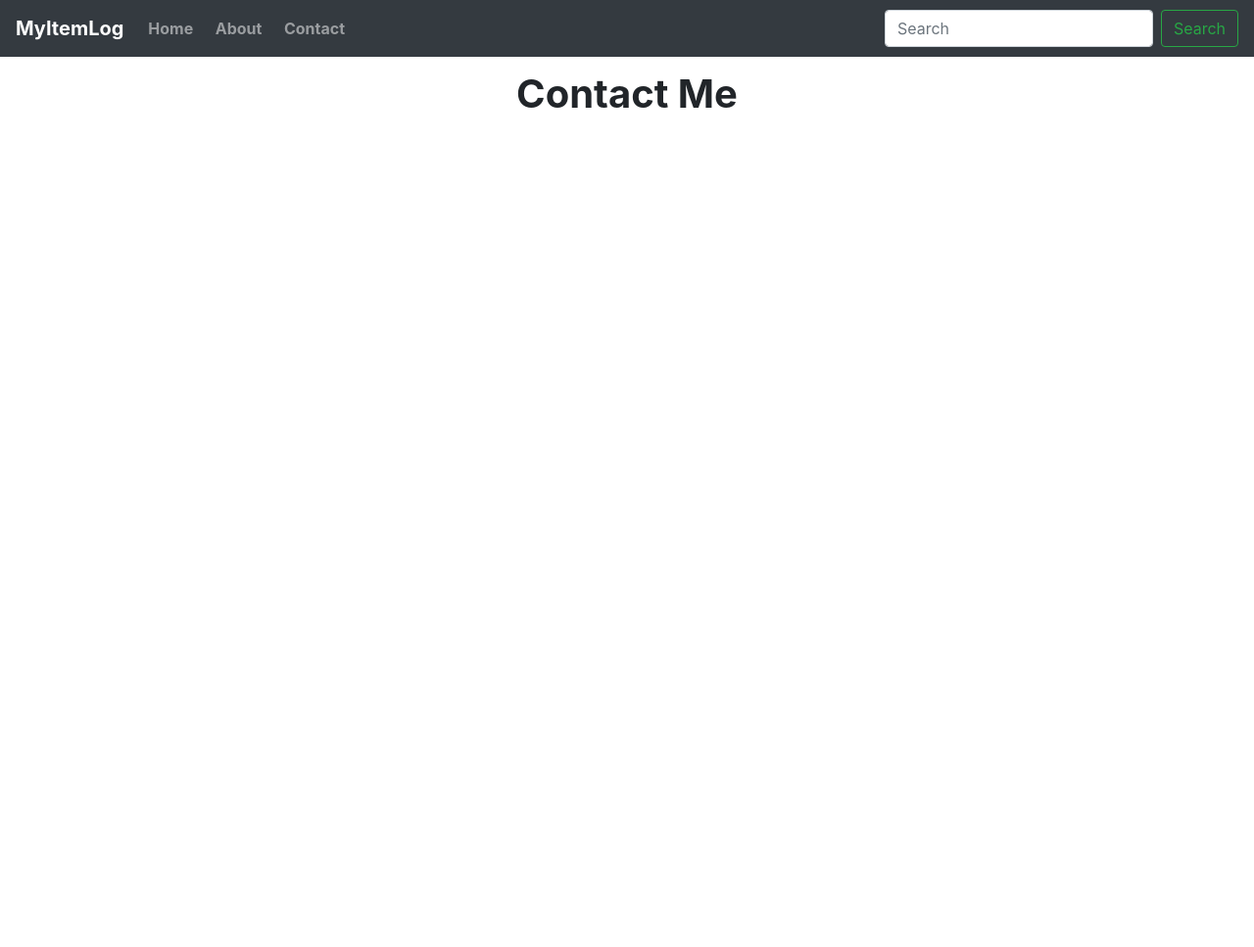
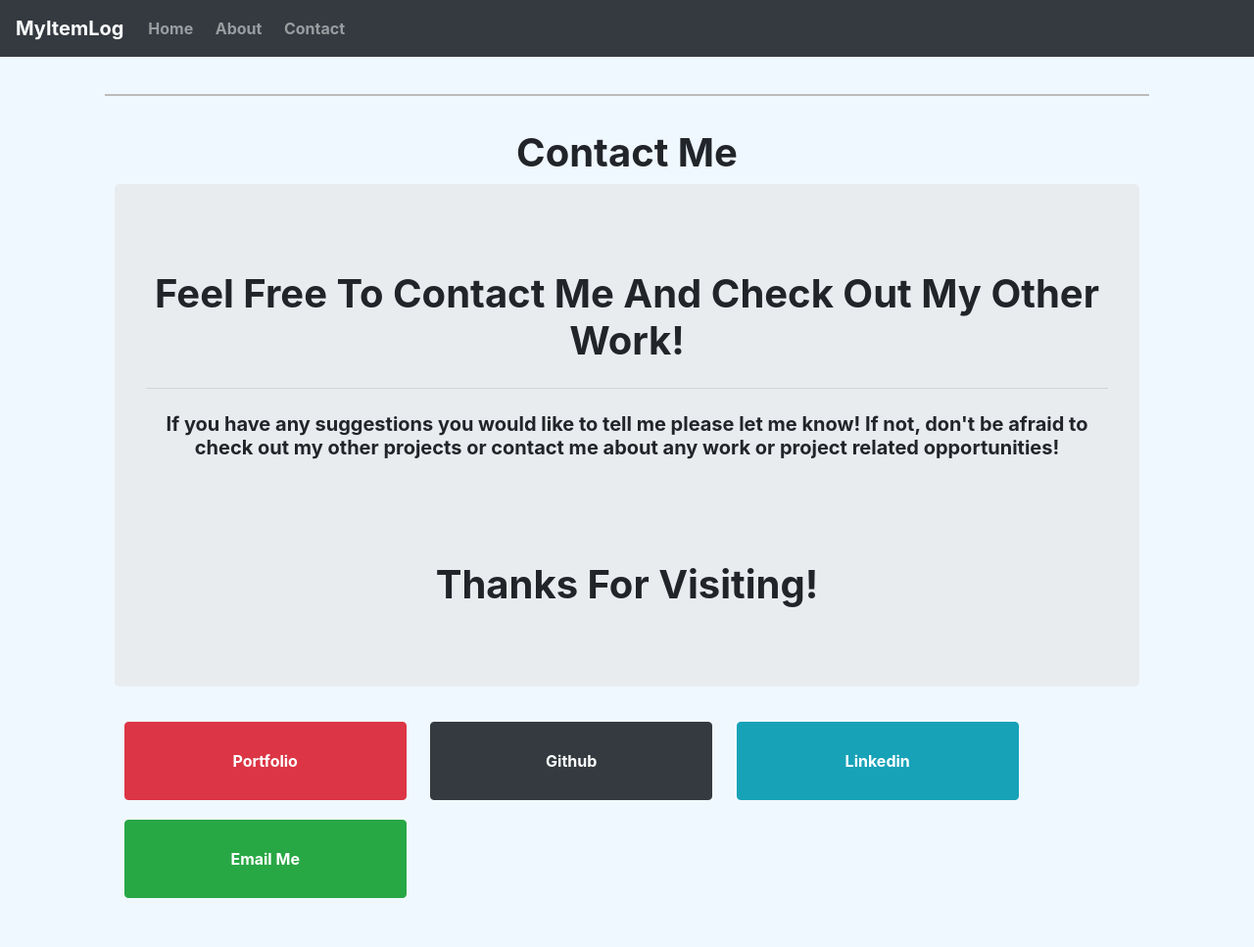
Before and after one commit to erick576/MyItemLog, a Django app: page /contact/ in a window 1280 px wide. Shown: the whole page at 98% size. Before the commit the page ends 110 px from the top, so only its background shows below. Run offline with Django 3.2, Linux system fonts and the light colour scheme; some libraries are stand-ins or nearby versions.

Commit message:
Completed Contact Page

```diff
--- a/src/MyItemLog/settings.py
+++ b/src/MyItemLog/settings.py
@@ -117,3 +117,7 @@ USE_TZ = True
 # https://docs.djangoproject.com/en/2.1/howto/static-files/
 
 STATIC_URL = '/static/'
+
+STATICFILES_DIRS = (
+    os.path.join(BASE_DIR, 'assets'),
+)
--- a/src/MyItemLog/urls.py
+++ b/src/MyItemLog/urls.py
@@ -16,6 +16,7 @@ Including another URLconf
 from django.contrib import admin
 from django.urls import path
 from src.pages import views
+from django.contrib.staticfiles.urls import staticfiles_urlpatterns
 from django.conf.urls import url
 from django.conf import settings
 from django.views.static import serve
@@ -28,6 +29,8 @@ urlpatterns = [
     path('add-item/', views.add_item_view),
 ]
 
+urlpatterns+= staticfiles_urlpatterns()
+
 """
 if settings.DEBUG:
     urlpatterns += [
--- /dev/null
+++ b/src/assets/styles.css
@@ -0,0 +1,73 @@
+.hover {
+    color: black;
+    background-color: #white;
+    border: 1px solid transparent;
+    display: inline-block;
+    line-height: 1.5;
+    border-radius: .25rem;
+    transition: color .15s ease-in-out,background-color .15s ease-in-out,border-color .15s ease-in-out,box-shadow .15s ease-in-out;
+    }
+
+.hover:hover {
+    background-color: #aebac2;
+    color: white;
+    }
+
+.hover:active {
+    background-color: #1b3a4f;
+    }
+
+#myBtn {
+    display: none;
+    position: fixed;
+    bottom: 20px;
+    right: 30px;
+    z-index: 99;
+    font-size: 18px;
+    border: none;
+    outline: none;
+    color: white;
+    cursor: pointer;
+    padding: 15px;
+    border-radius: 4px;
+    background-color: black;
+    display: inline-block;
+    line-height: 1.5;
+    transition: color .15s ease-in-out,background-color .15s ease-in-out,border-color .15s ease-in-out,box-shadow .15s ease-in-out;
+    border-radius: 50%;
+    }
+
+
+#myBtn:hover {
+    background-color: #aebac2;
+    }
+
+.grid {
+    display: gird;
+    width: 1500px;
+    justify-items: center;
+    justify-content: center;
+    align-items: center;
+    border-top: 2px solid #bbb;
+    padding: 10px;
+    position: relative;
+    grid-gap: 10px;
+    margin: auto;
+    }
+
+.B {
+    height: 400px;
+    }
+
+.card {
+    display:inline-block;
+    margin: 10px;
+    width: 50px;
+    height: 80px;
+    position:relative;
+    top:-30px;
+    }
+
+body {
+    background-color: #F0F8FF;
+    }
--- a/src/templates/base.html
+++ b/src/templates/base.html
@@ -11,62 +11,69 @@
     <script src="https://ajax.googleapis.com/ajax/libs/jquery/3.4.1/jquery.min.js"></script>
     <script src="https://cdnjs.cloudflare.com/ajax/libs/popper.js/1.16.0/umd/popper.min.js"></script>
     <script src="https://maxcdn.bootstrapcdn.com/bootstrap/4.4.1/js/bootstrap.min.js"></script>
+    {% load static from staticfiles %}
+    <link rel="stylesheet" href="{% static 'styles.css' %}">
+    <style>
 
-    <style>
-        .hover {
-            color: black;
-	        background-color: #white;
-	        border: 1px solid transparent;
-	        display: inline-block;
-	        line-height: 1.5;
-            border-radius: .25rem;
-            transition: color .15s ease-in-out,background-color .15s ease-in-out,border-color .15s ease-in-out,box-shadow .15s ease-in-out;
-            }
-
-        .hover:hover {
-  	        background-color: #aebac2;
-            }
-
-        .hover:active {
-  	        background-color: #1b3a4f;
-            }
     </style>
 
     {% block title %}
-    replace
+
     {% endblock %}
 
     </head>
     <body>
         <header id="header"></header>
+        <button onclick="topFunction()" id="myBtn" title="Go to top">Top</button>
+        <script>
+        //Get the button
+        var mybutton = document.getElementById("myBtn");
+
+        // When the user scrolls down 20px from the top of the document, show the button
+        window.onscroll = function() {scrollFunction()};
+
+        function scrollFunction() {
+        if (document.body.scrollTop > 20 || document.documentElement.scrollTop > 20) {
+            mybutton.style.display = "block";
+        } else {
+            mybutton.style.display = "none";
+            }
+        }
+
+        // When the user clicks on the button, scroll to the top of the document
+        function topFunction() {
+            document.body.scrollTop = 0;
+            document.documentElement.scrollTop = 0;
+        }
+        </script>
+
         <nav class="navbar navbar-expand-lg navbar-dark bg-dark navbar fixed-top">
             <button class="navbar-toggler" type="button" data-toggle="collapse" data-target="#navbarNav" aria-controls="navbarNav" aria-expanded="false" aria-label="Toggle navigation">
                 <span class="navbar-toggler-icon"></span>
             </button>
-  <a class="navbar-brand" href="http://127.0.0.1:8000/#"><b>MyItemLog</b></a>
+            <a class="navbar-brand" href="#"><b>MyItemLog</b></a>
 
             <div class="collapse navbar-collapse" id="navbarNav">
                 <ul class="navbar-nav mr-auto mt-2 mt-lg-0">
                     <li class="nav-item hover">
-          <a class="nav-link" href="#header" style=""><b> Home </b></a>
+                        <center><a class="nav-link" href="http://127.0.0.1:8000/#" style=""><b> Home </b></a></center>
                     </li>
         &nbsp;
                     <li class="nav-item hover">
-          <a class="nav-link" href="http://127.0.0.1:8000/about/#"><b> About </b></a>
+                        <center><a class="nav-link" href="http://127.0.0.1:8000/about/#"><b> About </b></a></center>
                     </li>
             &nbsp;
                     <li class="nav-item hover">
-          <a class="nav-link" href="http://127.0.0.1:8000/contact/#"><b> Contact </b></a>
+                        <center><a class="nav-link" href="http://127.0.0.1:8000/contact/#"><b> Contact </b></a></center>
                     </li>
                 </ul>
-    <form class="form-inline my-2 my-lg-0">
-      <input class="form-control mr-sm-2" type="search" placeholder="Search" aria-label="Search">
-      <button class="btn btn-outline-success my-2 my-sm-0" type="submit">Search</button>
-    </form>
+    {% block search %}
+
+    {% endblock %}
             </div>
         </nav>
     {% block content %}
-    replace
+
     {% endblock %}
     </body>
 </html>
--- a/src/templates/contact.html
+++ b/src/templates/contact.html
@@ -1,12 +1,53 @@
 {% extends 'base.html' %}
 
 {% block title %}
-    <title>Contact Page</title>
+    <title>Contact page</title>
 {% endblock %}
 
 {% block content %}
+<br>
+<br>
+<br>
+<br>
+<div class="grid col-6 col-sm-6 col-md-8 col-lg-8 col-xl-10">
+    <div class="A">
+            <br>
+        <center><h1><b>Contact Me</b></h1></b></center>
+    </div>
+    <div class="jumbotron">
+            <br>
+                <h1 class="display-5 center-text"><center><b>Feel Free To Contact Me And Check Out My Other Work!</b></center></h1>
+                <hr class="my-4">
+                </p>
+        <p class = "card-text"><h5><center><b>If you have any suggestions you would like to tell me please let me know! If not, don't be afraid to check out my other projects or contact me about any work or project related opportunities!</b></center></h5></p>
+                <br>
+                <br>
+                <br>
+                <p class = "card-text"><h1 ><center><b>Thanks For Visiting!</b></center></h1></p>
+    </div>
     <br>
-    <br>
-    <br>
-    <center><h1><b>Contact Me</b></h1></center>
+    <div class="card border-danger bg-danger" style="width: 18rem;">
+        <div class="card-body">
+            <center><button type="button" class="btn btn-danger"><a href="https://erick576.github.io/"  class="text-white"><b>Portfolio</b></a></button></center>
+        </div>
+    </div>
+
+    <div class="card border-dark bg-dark" style="width: 18rem;">
+        <div class="card-body">
+            <center><button type="button" class="btn btn-dark"><a href="https://github.com/erick576" class="text-white"><b>Github</b></a></button></center>
+        </div>
+    </div>
+
+    <div class="card border-info bg-info" style="width: 18rem;">
+        <div class="card-body">
+            <center><button type="button" class="btn btn-info"><a class="text-white" href="https://ca.linkedin.com/in/eric-kwok-61033b187"><b>Linkedin</b></a></button></center>
+        </div>
+    </div>
+
+    <div class="card border-success bg-success" style="width: 18rem;">
+        <div class="card-body">
+            <center><button type="button" class="btn btn-success"><a href="mailto:ericn56@hotmail.com" class="text-white"><b>Email Me</b></a></button></center>
+        </div>
+    </div>
+</div>
 {% endblock %}
```
Also changed, not shown: src/templates/about.html (+20 -4 lines), src/templates/home.html (+8 -0 lines). Lines whose indentation alone changed are shown as unchanged.
